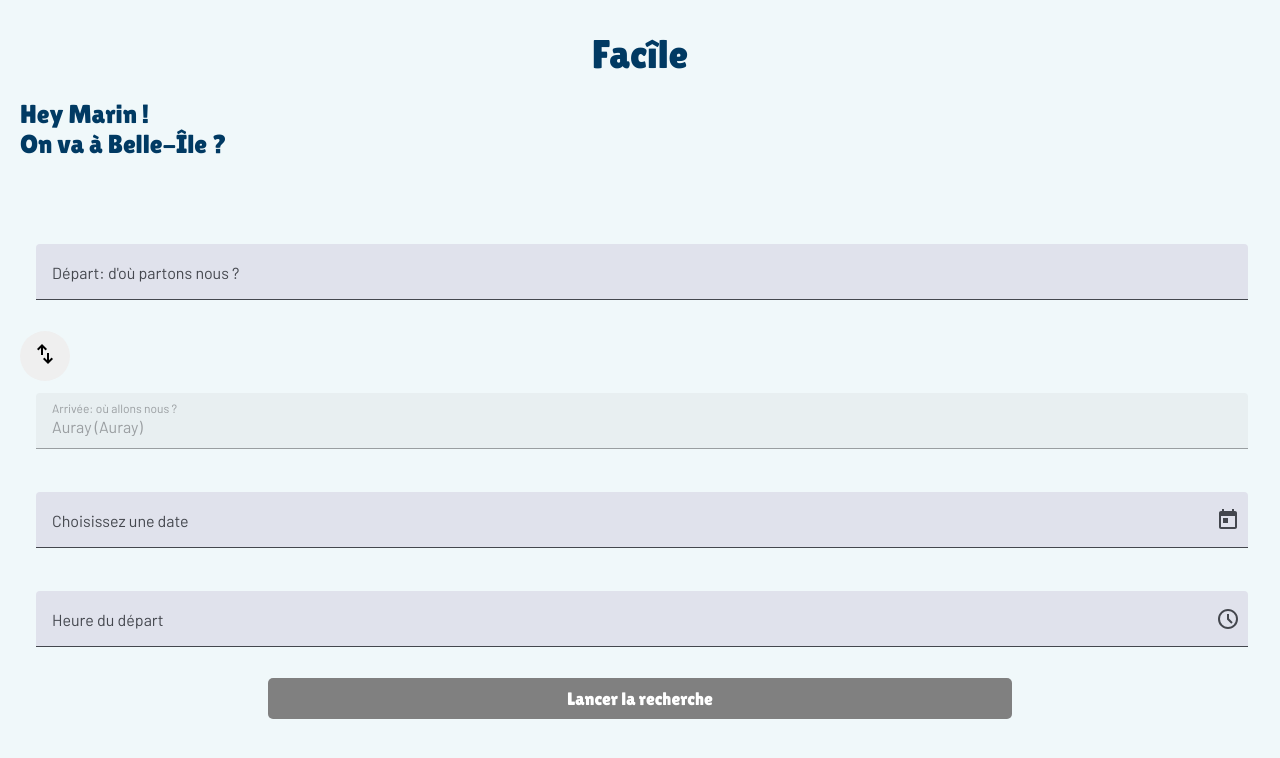
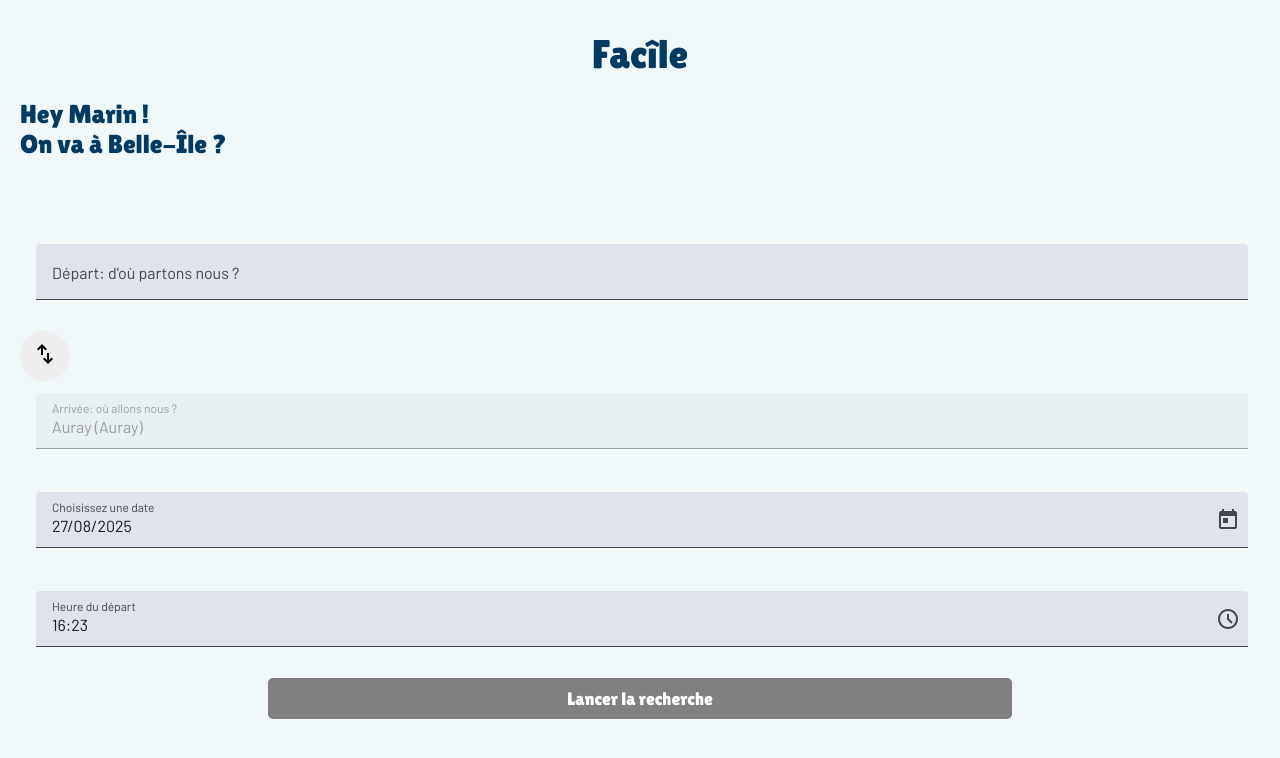
Before and after one commit to MarinB-56/facile, an Angular app in the folder frontend/: page / in a window 1280 px wide. Shown: the top 758 px of the page. Built offline with nearby package versions, Linux system fonts and the light colour scheme; a web font is replaced by a local one.

Commit message:
Update @output to output()

```diff
--- a/frontend/src/app/trip-configurator/trip-dates-picker/date-picker.component.ts
+++ b/frontend/src/app/trip-configurator/trip-dates-picker/date-picker.component.ts
@@ -1,4 +1,4 @@
-import { ChangeDetectionStrategy, Component, EventEmitter, Output } from '@angular/core';
+import { ChangeDetectionStrategy, Component, EventEmitter, output, Output } from '@angular/core';
 import { MatDatepickerModule } from '@angular/material/datepicker';
 import { MatFormFieldModule } from '@angular/material/form-field';
 import { MatInputModule } from '@angular/material/input';
@@ -28,9 +28,10 @@ export class DatePickerComponent {
   readonly minDate = this.today;
   readonly maxDate = new Date(this.today.getTime() + 21 * 24 * 60 * 60 * 1000); // +22 jours
 
-  dateSelected: Date | null = null;
+  dateSelected: Date = new Date();
 
-  @Output() dateChangeEvent = new EventEmitter<Date | null>();
+  // @Output() dateChangeEvent = new EventEmitter<Date | null>();
+  dateChangeEvent = output<Date>();
 
   onDateOrTimeChange() {
     this.dateChangeEvent.emit(this.dateSelected);
```
